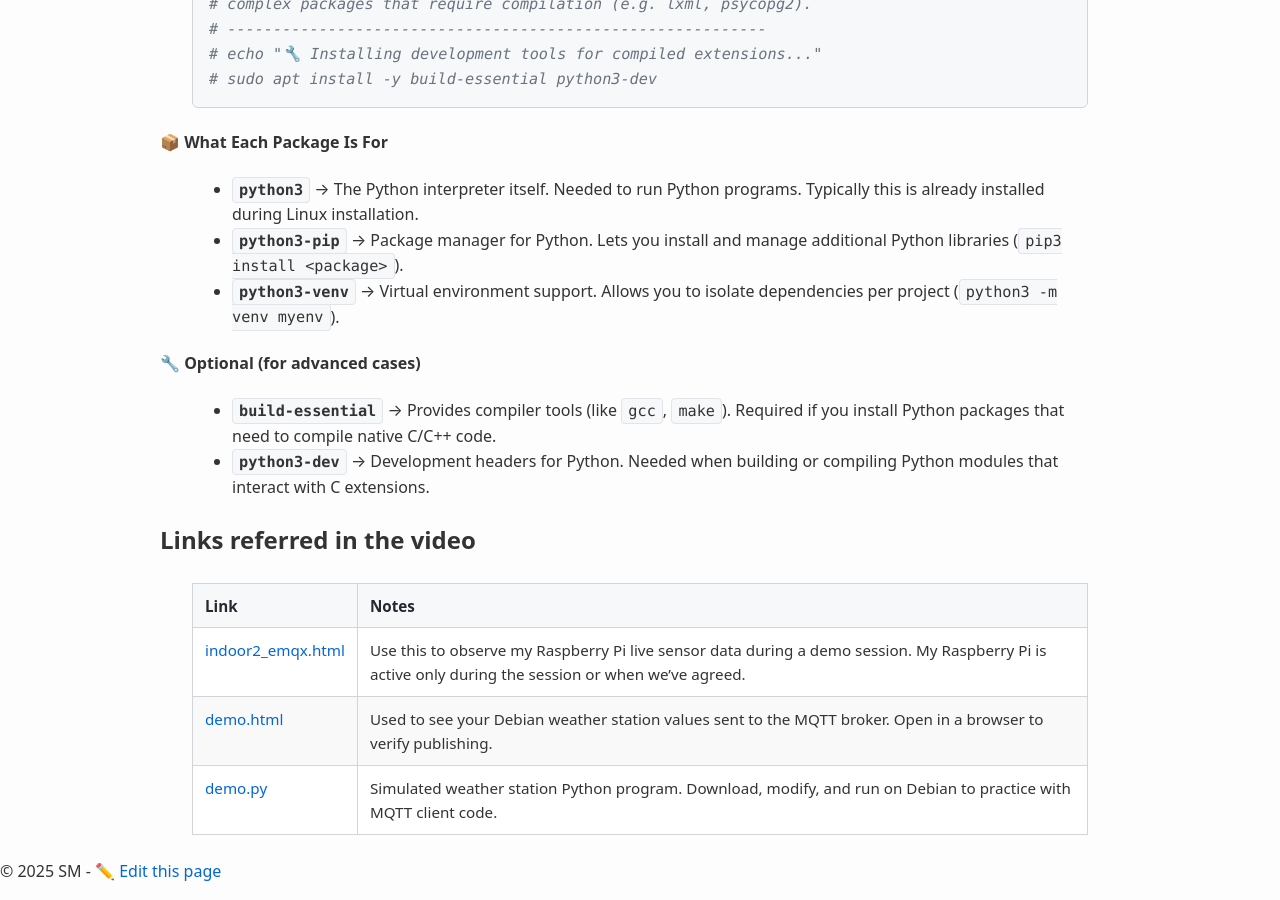
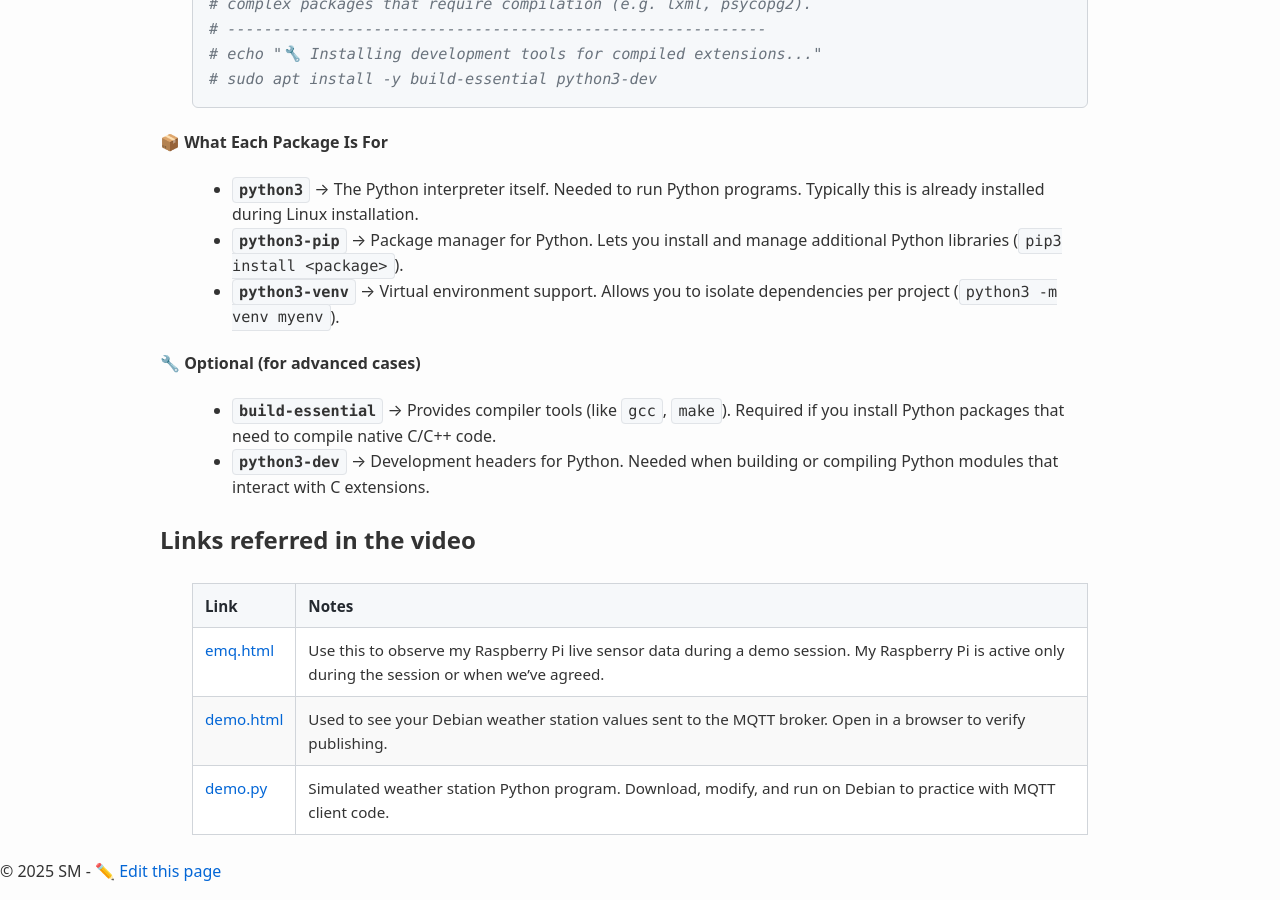
Before and after one commit to averkoc/lx, a Jekyll site: the page built from docs/ws8.md, in a window 1280 px wide and 900 px high, scrolled down 1257 px. Built offline with Jekyll 4.4.1, drawn with Linux system fonts in a browser that asks for light colours.

Commit message:
Update ws8.md

```diff
--- a/docs/ws8.md
+++ b/docs/ws8.md
@@ -68,6 +68,6 @@
 
 | Link | Notes |
 |------|-------|
-| [indoor2_emqx.html](https://averkoc.github.io/files/indoor2_emqx.html) | Use this to observe my Raspberry Pi live sensor data during a demo session. My Raspberry Pi is active only during the session or when we’ve agreed. |
-| [demo.html](https://averkoc.github.io/files/demo.html) | Used to see your Debian weather station values sent to the MQTT broker. Open in a browser to verify publishing. |
-| [demo.py](https://averkoc.github.io/files/demo.py) | Simulated weather station Python program. Download, modify, and run on Debian to practice with MQTT client code. |
+| [emq.html](https://averkoc.github.io/lx/emq.html) | Use this to observe my Raspberry Pi live sensor data during a demo session. My Raspberry Pi is active only during the session or when we’ve agreed. |
+| [demo.html](https://averkoc.github.io/lx/demo.html) | Used to see your Debian weather station values sent to the MQTT broker. Open in a browser to verify publishing. |
+| [demo.py](https://averkoc.github.io/lx/demo.py) | Simulated weather station Python program. Download, modify, and run on Debian to practice with MQTT client code. |
```
